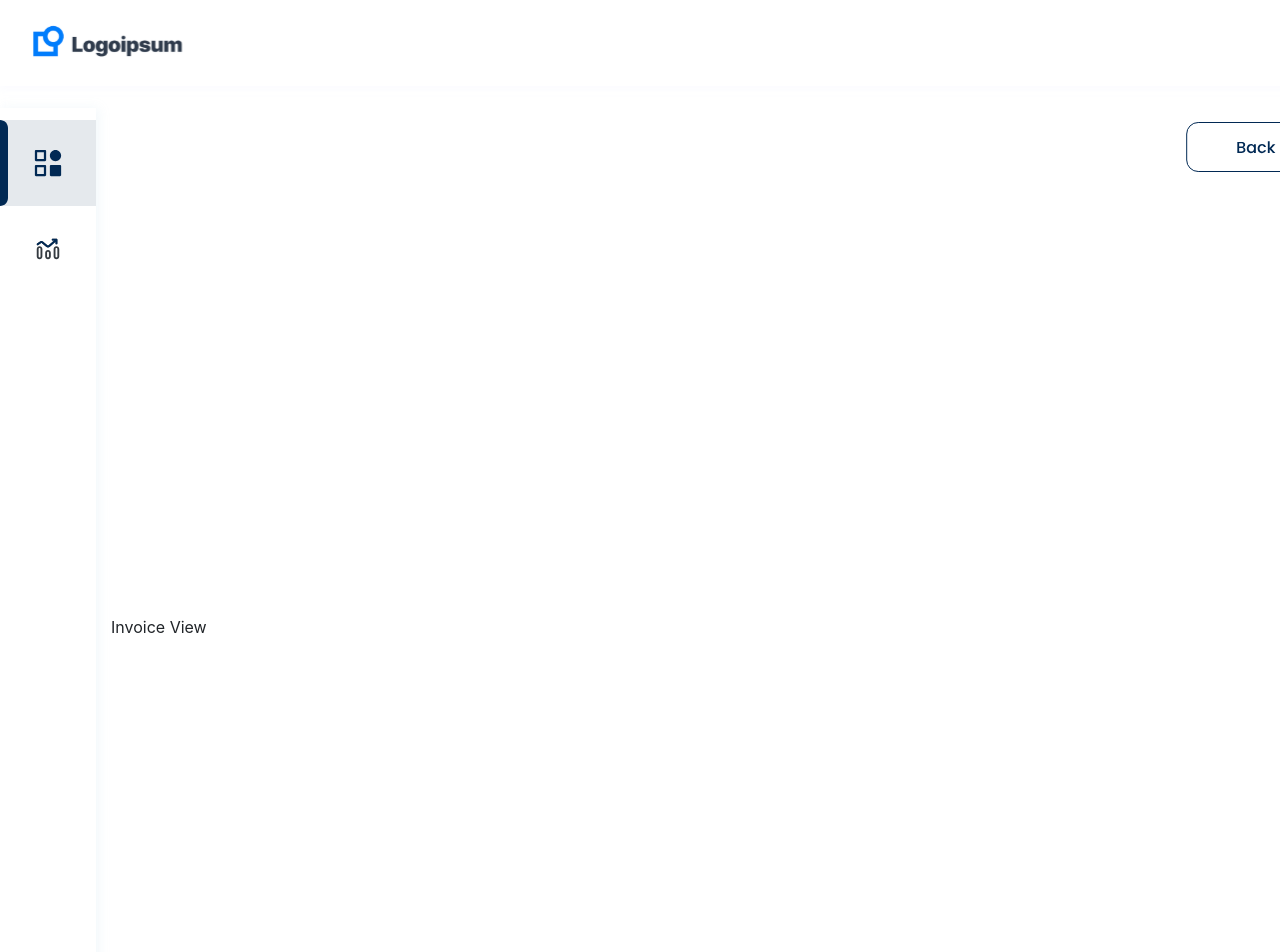
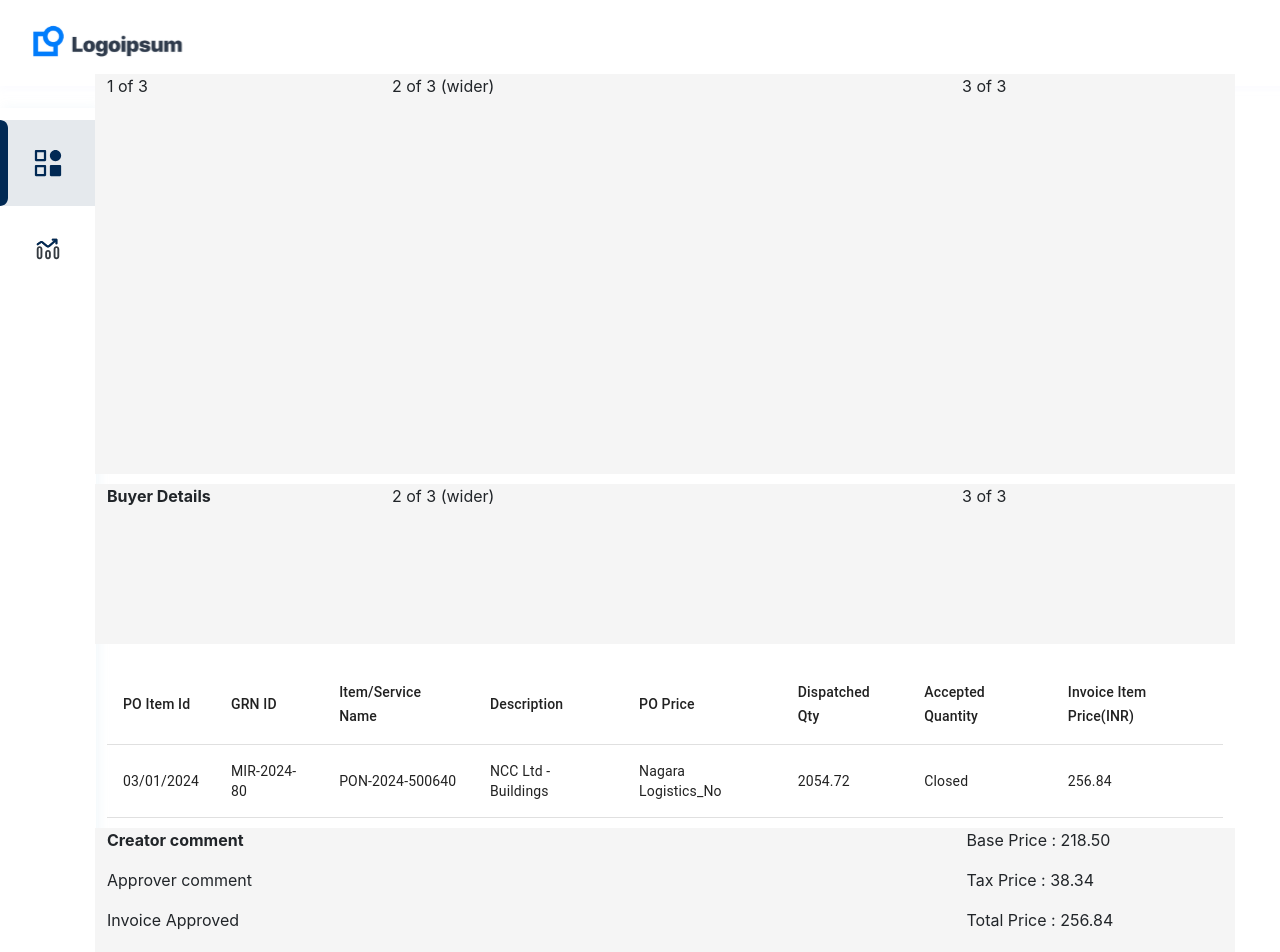
Before and after one commit to Ayushrajeffigo/Invoice-Page, a React (Create React App) app: page /View in a window 1280 px wide. Shown: the top 952 px of the page. Built offline with nearby package versions, Linux system fonts and the light colour scheme.

Commit message:
View Page

```diff
--- a/src/components/GlowingCircleIcon.js
+++ b/src/components/GlowingCircleIcon.js
@@ -1,5 +1,5 @@
 import React from 'react';
-import './GlowingCircleIcon.css'; // Import your CSS file
+import './GlowingCircleIcon.css'; // Import CSS file
 
 const GlowingCircleIcon = () => {
     return (
--- a/src/components/Invoice.js
+++ b/src/components/Invoice.js
@@ -120,14 +120,11 @@ export default function Invoice(props) {
                       type="text"
                       placeholder="Search..."
                       style={{
-
-
                         color: "#288cab",
                         border: "2px solid white",
                         width: "100%",
                         height: "40px",
                         paddingLeft: "100px",
-                         // Adjust padding to accommodate the icon
                          backgroundColor: "whitesmoke", borderRadius: "45px"
                       }}
                     />
@@ -177,7 +174,7 @@ export default function Invoice(props) {
                             <TableCell>{invoice.invoiceAmount}</TableCell>
                             <TableCell>{invoice.status}</TableCell>
                             <TableCell>
-                              <Button variant="contained" color="primary" component={Link} to="/View" className="mx-1 my-1">View and Payment</Button>
+                              <Button   component={Link} to="/View" className="mx-1 my-1">View and Payment</Button>
                             </TableCell>
                           </TableRow>
                         ))}
--- /dev/null
+++ b/src/components/View.css
@@ -0,0 +1,18 @@
+.view{
+    height: 50vh;
+    position: relative;
+    background-color: whitesmoke;
+    margin-top: 100px;
+}
+.view1{
+    margin-top: 10px;
+    height: 20vh;
+}
+.ras1{
+    margin-top: -1087px;
+    margin-left: auto;
+
+}
+.ras{
+    height: 1053px;
+}
--- a/src/components/View.js
+++ b/src/components/View.js
@@ -1,21 +1,111 @@
-import React from 'react'
-import Border from './Border'
-import UpperBorder from './UpperBorder'
-import Footer from './Footer'
-
+import React from 'react';
+import Border from './Border';
+import UpperBorder from './UpperBorder';
+import './View.css';
+import { Table, TableBody, TableCell, TableContainer, TableHead, TableRow} from '@mui/material';
+const invoices = [
+  {
+    POItemId: '03/01/2024',
+    GRNID: 'MIR-2024-80',
+    ItemServiceName: 'PON-2024-500640',
+    Description: 'NCC Ltd - Buildings',
+    POPrice: 'Nagara Logistics_No',
+    DispatchedQty: '2054.72',
+    AcceptedQuantity: 'Closed',
+    InvoiceItemPrice:'256.84'
+  }
+];
 export default function View() {
   return (
     <>
-    <div class=" align-items-start" style={{ position:"absolute"}}>
     <UpperBorder/>
-      <div style={{ position: "absolute" }}>
-        <Border />
-        Invoice View
-    </div>
-    <Footer/>
-    </div>
-  </>
+    <Border/>
+
+    <div className='ras' style={{position:"relative",marginLeft:"50px"}}>
+      <div className="container view ras1">
+        <div className="row">
+          <div className="col">
+            1 of 3
+          </div>
+          <div className="col-6">
+            2 of 3 (wider)
+          </div>
+          <div className="col">
+            3 of 3
+          </div>
+        </div>
+
+      </div>
+      <div className="container view view1">
+        <div className="row">
+          <div className="col">
+            <p><strong>Buyer Details</strong></p>
+          </div>
+          <div className="col-6">
+            2 of 3 (wider)
+          </div>
+          <div className="col">
+            3 of 3
+          </div>
+        </div>
+        </div>
+        <div className='container ' style={{position:"relative",marginTop:"20px"}}>
+        <div className="row">
+        <TableContainer>
+                    <Table sx={{ minWidth: 650 }} aria-label="simple table">
+                      <TableHead>
+                        <TableRow>
+                          <TableCell>PO Item Id</TableCell>
+                          <TableCell>GRN ID</TableCell>
+                          <TableCell>Item/Service Name</TableCell>
+                          <TableCell>Description</TableCell>
+                          <TableCell>PO Price</TableCell>
+                          <TableCell>Dispatched Qty</TableCell>
+                          <TableCell>Accepted Quantity</TableCell>
+                          <TableCell>Invoice Item Price(INR)</TableCell>
+                        </TableRow>
+                      </TableHead>
+                      <TableBody>
+                        {invoices.map((invoice, index) => (
+                          <TableRow key={index}>
+                            <TableCell>{invoice.POItemId}</TableCell>
+                            <TableCell>{invoice.GRNID}</TableCell>
+                            <TableCell>{invoice.ItemServiceName}</TableCell>
+                            <TableCell>{invoice.Description}</TableCell>
+                            <TableCell>{invoice.POPrice}</TableCell>
+                            <TableCell>{invoice.DispatchedQty}</TableCell>
+                            <TableCell>{invoice.AcceptedQuantity}</TableCell>
+                            <TableCell>
+                            {invoice.InvoiceItemPrice}
+                            </TableCell>
+                          </TableRow>
+                        ))}
+                      </TableBody>
+                    </Table>
+                  </TableContainer>
+                  </div>
+                  </div>
+                  <div className="container view view1">
+        <div className="row">
+          <div className="col">
+            <p><strong>Creator comment</strong></p>
+            <p>Approver comment</p>
+            <p>Invoice Approved</p>
+          </div>
+          <div className="col-6">
+
+          </div>
+          <div className="col">
+            <p>&nbsp;Base Price : 218.50</p>
+            <p>&nbsp;Tax Price : 38.34</p>
+            <p>&nbsp;Total Price : 256.84</p>
+          </div>
+        </div>
+        </div>
+                  </div>
 
 
-  )
+
+    </>
+  );
 }
```
